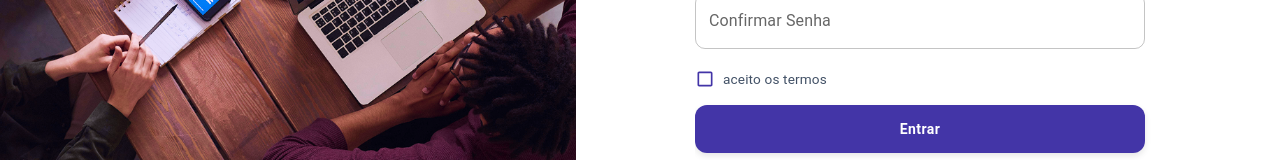
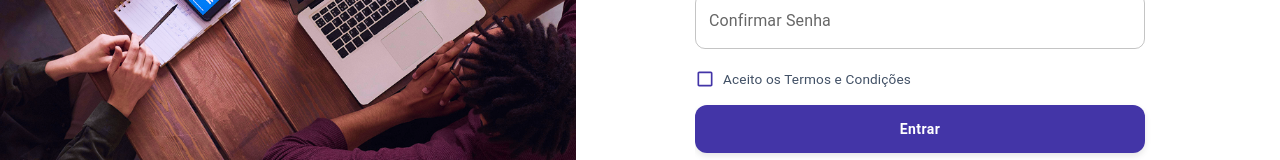
Before and after one commit to carlosqbarbosa/ZenUp-Frontend, a React (Vite) app: page /register in a window 1280 px wide. Shown: the part 517-677 px from the top of the page. Built offline with nearby package versions, Linux system fonts and the light colour scheme; some icons are missing.

Commit message:
update: add de "senhas não coincidem" em FormLogin.tsx

```diff
--- a/src/components/Register/FormRegister.tsx
+++ b/src/components/Register/FormRegister.tsx
@@ -17,6 +17,8 @@ import colors from "../../styles/colors";
 const FormRegister = () => {
   const [showPassword, setShowPassword] = useState(false);
   const [showConfirmPassword, setShowConfirmPassword] = useState(false);
+  const [password, setPassword] = useState("");
+  const [confirmPassword, setConfirmPassword] = useState("");
 
   const handleClickShowPassword = () => setShowPassword((show) => !show);
   const handleClickShowConfirmPassword = () =>
@@ -27,6 +29,9 @@ const FormRegister = () => {
   ) => {
     event.preventDefault();
   };
+
+  const passwordsDoNotMatch =
+    confirmPassword.length > 0 && password !== confirmPassword;
 
   return (
     <Box
@@ -83,6 +88,8 @@ const FormRegister = () => {
           id="password"
           type={showPassword ? "text" : "password"}
           placeholder="********"
+          value={password}
+          onChange={(e) => setPassword(e.target.value)}
           sx={{ borderRadius: "10px" }}
           endAdornment={
             <InputAdornment position="end">
@@ -106,6 +113,8 @@ const FormRegister = () => {
           id="confirm-password"
           type={showConfirmPassword ? "text" : "password"}
           placeholder="********"
+          value={confirmPassword}
+          onChange={(e) => setConfirmPassword(e.target.value)}
           sx={{ borderRadius: "10px" }}
           endAdornment={
             <InputAdornment position="end">
@@ -121,6 +130,21 @@ const FormRegister = () => {
           label="Confirmar Senha"
         />
       </FormControl>
+
+      {/* Aviso de senhas não coincidentes */}
+      {passwordsDoNotMatch && (
+        <Typography
+          variant="caption"
+          sx={{
+            color: "red",
+            fontSize: "0.8rem",
+            marginTop: "-10px",
+            marginLeft: "4px",
+          }}
+        >
+          Senhas não coincidem
+        </Typography>
+      )}
 
       {/* Checkbox */}
       <Box
@@ -148,7 +172,7 @@ const FormRegister = () => {
             fontSize: "0.85rem",
           }}
         >
-          aceito os termos
+          Aceito os Termos e Condições
         </Typography>
       </Box>
     </Box>
```
